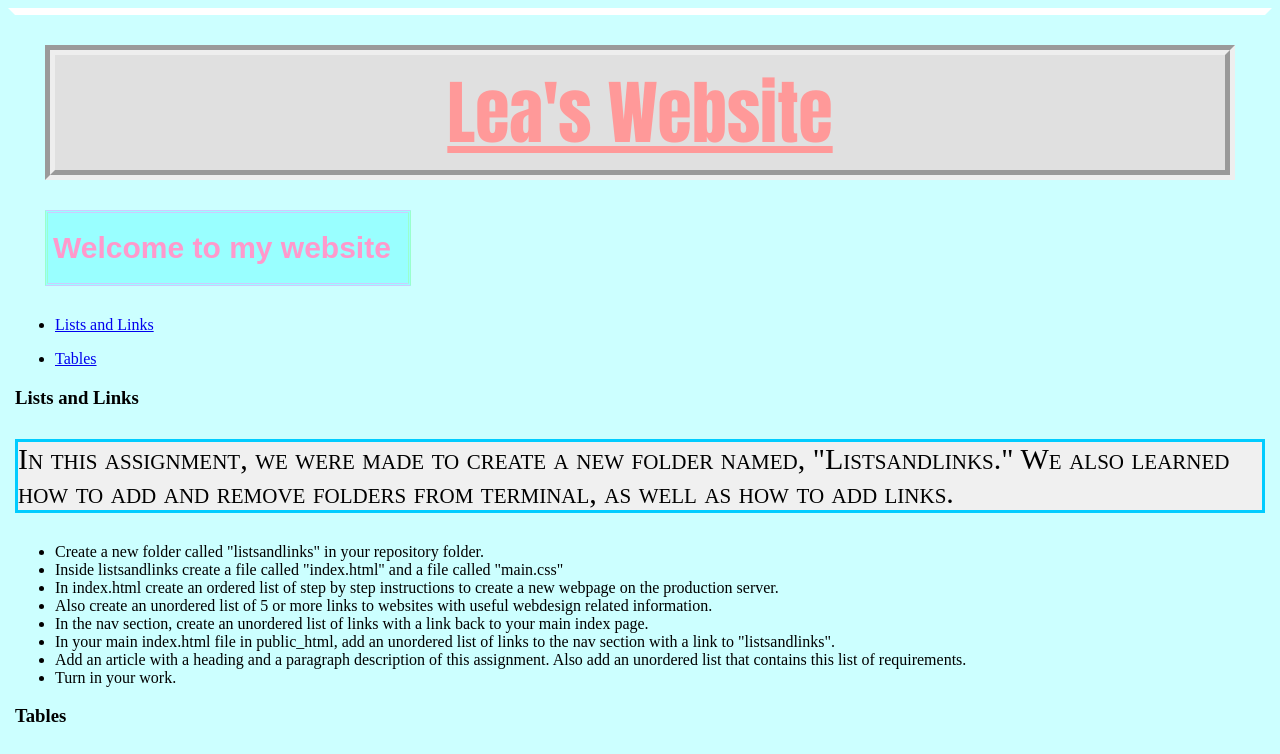
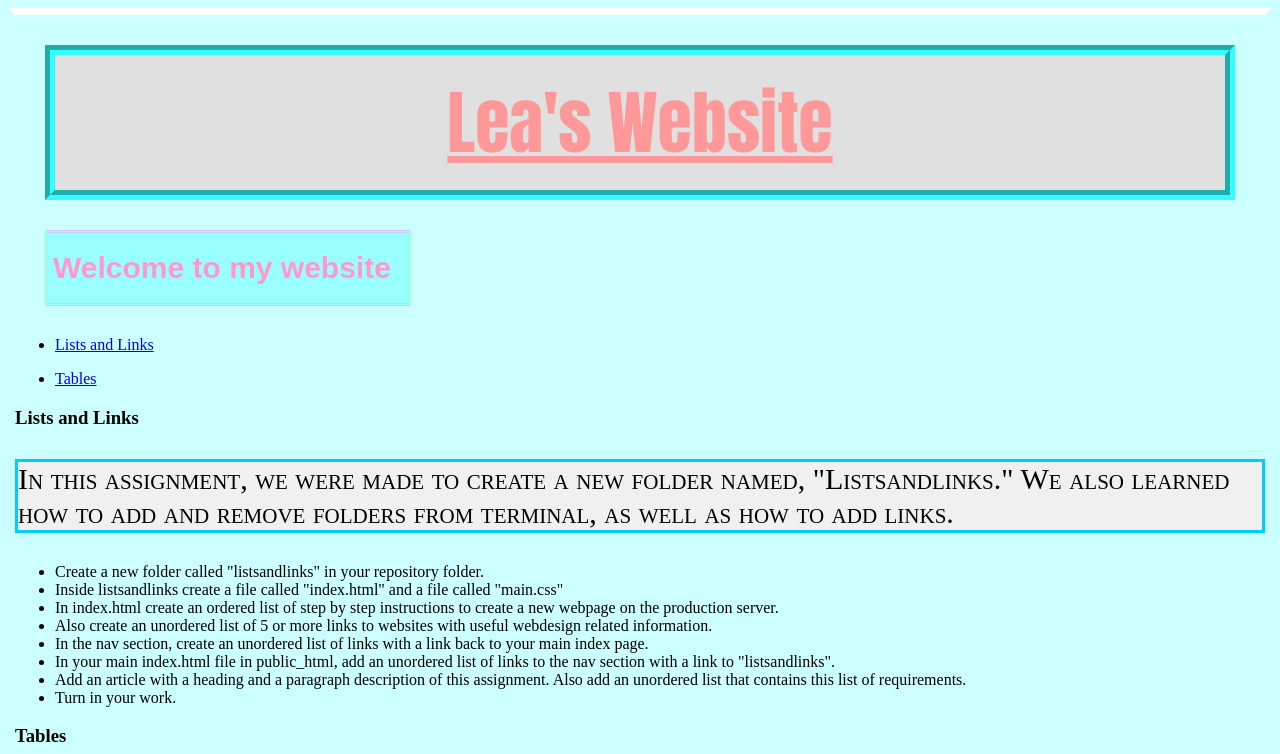
Before and after one commit to lea1711-cmis/lea1711-cmis-wd, a plain HTML site: page index.html in a window 1280 px wide. Shown: the top 754 px of the page. Drawn offline with Linux system fonts and the light colour scheme.

Commit message:
Edited box.css

```diff
--- a/css/box.css
+++ b/css/box.css
@@ -1,8 +1,13 @@
+body{
+	background-color: #CCFFFF;
+}
+
 h1{
 	border-color: #33FFFF;
-	border: groove 10px;
+	border-style: groove;
+	border-width: 10px;
 	margin: 30px;
-	padding: 5px;
+	padding: 15px;
 	width: auto;
 	height: auto;
 }
```
